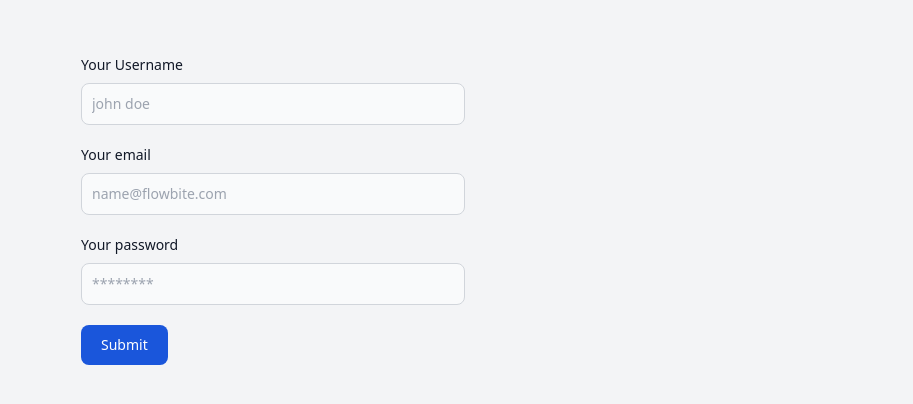
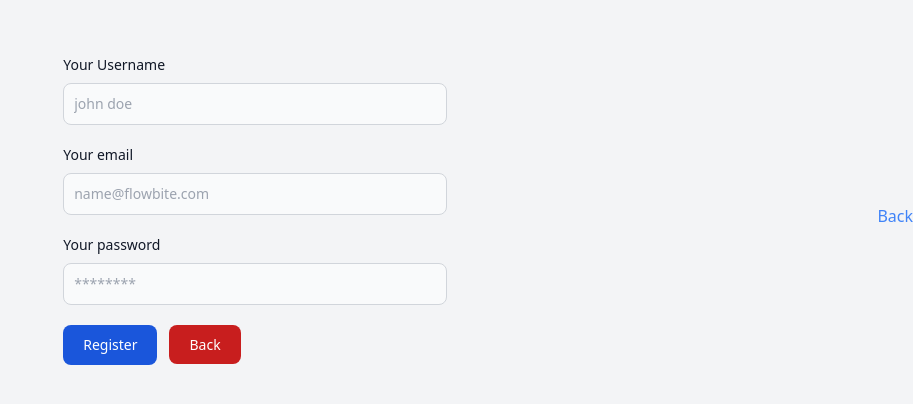
Before and after one commit to Vinay-Kotiya/frontEndDrive, a React (Vite) app: page /user/register in a window 1280 px wide. Shown: the part 190-594 px from the top of the page, without its empty margins (367-1280 px from the left). Built offline with nearby package versions, Linux system fonts and the light colour scheme.

Commit message:
Update button labels in Login and Register components; remove commented code

```diff
--- a/components/Home.jsx
+++ b/components/Home.jsx
@@ -139,23 +139,24 @@ const Home = () => {
 
   return (
     <>
-      {/* <div className="relative h-[100vh] w-full"> */}
+      <div className="relative w-full">
         <div className="loader hidden flex absolute h-screen w-full  items-center justify-center">
           <div className="w-16 h-16 border-4 border-black border-dashed rounded-full animate-spin">
             <img src="https://www.svgrepo.com/show/199956/loading-loader.svg" />
           </div>
         </div>
-      <main className="container  rounded   mx-auto bg-black p-4 h-[50vh] w-full">
+        <main className="container  rounded   mx-auto min-h-screen h-screen p-4  w-full">
           <div className="flex items-center justify-between">
             <button
-            className="bg-blue-500 hover:bg-blue-700 rounded p-4 text-white font-bold"
+              className="bg-blue-500 hover:bg-blue-700 rounded p-2 text-white font-bold"
               id="upload-button"
               onClick={showPop}
             >
               Upload File
             </button>
-          <h1 className="text-xl font-bold">
-            Welcome ,<span className="text-blue-600 underline">{username}</span>
+            <h1 className="lg:text-2xl font-bold text-center text-sm">
+              Welcome ,
+              <span className="text-blue-600 underline">{username}</span>
             </h1>
             <button
               className="text-white bg-red-500 font-bold right-0 hover:bg-red-800 rounded p-2"
@@ -204,8 +205,8 @@ const Home = () => {
                         />
                       </svg>
                       <p className="mb-2 text-sm text-gray-500 dark:text-gray-400">
-                      <span className="font-semibold">Click to upload</span> or
-                      drag and drop
+                        <span className="font-semibold">Click to upload</span>
+                        or drag and drop
                       </p>
                       <p className="text-xs text-gray-500 dark:text-gray-400">
                         SVG, PNG, JPG or GIF (MAX. 800x400px)
@@ -264,7 +265,7 @@ const Home = () => {
         </div>
         <% }) %>
       </div> */}
-        <div className="files overflow-y-auto  h- flex flex-col gap-4 mt-4">
+          <div className="files overflow-y-auto h-full flex flex-col   gap-4 mt-4">
             {files.map((file, idx) => {
               return (
                 <div
@@ -286,12 +287,12 @@ const Home = () => {
             })}
           </div>
         </main>
-      <footer className=" bg-gray-800 w-full fixed absolute bottom-0 flex justify-center items-center">
-        <p className=" text-gray-500 dark:text-gray-400 m-4">
+        <footer className=" bg-gray-800 w-full h-16 p-2 flex justify-center items-center">
+          <p className=" text-gray-500 dark:text-gray-400 m-3">
             &copy; 2024 My Drive - Vinay Drive - All rights reserved | Developed
             by Vinay Kotiya
           </p>
-        <p className="flex gap-4 ">
+          <p className="flex gap-4  ">
             <a href="https://www.linkedin.com/in/vinay-kotiya-a405b6316/">
               <img
                 className="h-10"
@@ -306,7 +307,7 @@ const Home = () => {
             </a>
           </p>
         </footer>
-      {/* </div> */}
+      </div>
     </>
   );
 };
--- a/components/Login.jsx
+++ b/components/Login.jsx
@@ -116,35 +116,18 @@ const Login = () => {
               }}
             />
           </div>
-          {/* <!-- <div className="flex items-start mb-5">
-        <div className="flex items-center h-5">
-          <input
-            id="remember"
-            type="checkbox"
-            value=""
-            className="w-4 h-4 border border-gray-300 rounded bg-gray-50 focus:ring-3 focus:ring-blue-300 dark:bg-gray-700 dark:border-gray-600 dark:focus:ring-blue-600 dark:ring-offset-gray-800 dark:focus:ring-offset-gray-800"
-            required
-          />
-        </div>
-        <label
-          htmlFor="remember"
-          className="ms-2 text-sm font-medium text-gray-900 dark:text-gray-300"
-          >Remember me</label
-        >
-      </div> --> */}
+
           <button
             type="submit"
             onClick={cheackHandler}
             className="text-white bg-blue-700 hover:bg-blue-800 focus:ring-4 focus:outline-none focus:ring-blue-300 font-medium rounded-lg text-sm w-full sm:w-auto px-5 py-2.5 text-center dark:bg-blue-600 dark:hover:bg-blue-700 dark:focus:ring-blue-800"
           >
-            Submit
+            Login
           </button>
           <a href="/user/register" className="text-blue-500 mt-3 flex">
             Create an Account.?
           </a>
         </form>
-
-        {/* <script src="https://cdn.jsdelivr.net/npm/flowbite@2.5.2/dist/flowbite.min.js"></script> */}
       </div>
     </>
   );
--- a/components/Register.jsx
+++ b/components/Register.jsx
@@ -10,9 +10,7 @@ const Register = () => {
   const [password, setPassword] = useState("");
   const onSubmitHandler = async (e) => {
     e.preventDefault();
-    // const form = e.target;
-    // const formData = new FormData(form);
-    // console.log(formData);
+
     try {
       const response = await axios.post(
         "https://drivecloneapi.vercel.app/user/register",
@@ -25,22 +23,6 @@ const Register = () => {
       console.log(error);
       alert("Error in registration please try again");
     }
-
-    //   const response = await axios
-    //     .post(
-    //       "http://localhost:3333/user/register",
-    //       { username, email, password },
-    //       {
-    //         withCredentials: true,
-    //       }
-    //     )
-    //     .then((result) => {
-    //       console.log(result.data.massage);
-    //       navigate("/user/login");
-    //     })
-    //     .catch((error) => {
-    //       console.log(error);
-    //     });
   };
 
   return (
@@ -112,31 +94,24 @@ const Register = () => {
               name="password"
             />
           </div>
-          {/* <!-- <div className="flex items-start mb-5">
-        <div className="flex items-center h-5">
-          <input
-            id="remember"
-            type="checkbox"
-            value=""
-            className="w-4 h-4 border border-gray-300 rounded bg-gray-50 focus:ring-3 focus:ring-blue-300 dark:bg-gray-700 dark:border-gray-600 dark:focus:ring-blue-600 dark:ring-offset-gray-800 dark:focus:ring-offset-gray-800"
-            required
-          />
-        </div>
-        <label
-          for="remember"
-          className="ms-2 text-sm font-medium text-gray-900 dark:text-gray-300"
-          >Remember me</label
-        >
-      </div> --> */}
+
           <button
             type="submit"
             className="text-white bg-blue-700 hover:bg-blue-800 focus:ring-4 focus:outline-none focus:ring-blue-300 font-medium rounded-lg text-sm w-full sm:w-auto px-5 py-2.5 text-center dark:bg-blue-600 dark:hover:bg-blue-700 dark:focus:ring-blue-800"
           >
-            Submit
+            Register
           </button>
+
+          <a
+            href="/user/login"
+            className="text-white bg-red-700 hover:bg-red-800  ml-3 focus:ring-4 focus:outline-none focus:ring-red-300 font-medium rounded-lg text-sm w-full sm:w-auto px-5 py-2.5 text-center dark:bg-blue-600 dark:hover:bg-blue-700 dark:focus:ring-blue-800"
+          >
+            Back
+          </a>
         </form>
-
-        {/* <script src="https://cdn.jsdelivr.net/npm/flowbite@2.5.2/dist/flowbite.min.js"></script> */}
+        <a href="/user/login" className="text-blue-500 mt-3 flex">
+          Back
+        </a>
       </div>
     </>
   );
```
Lines whose indentation alone changed are shown as unchanged.
